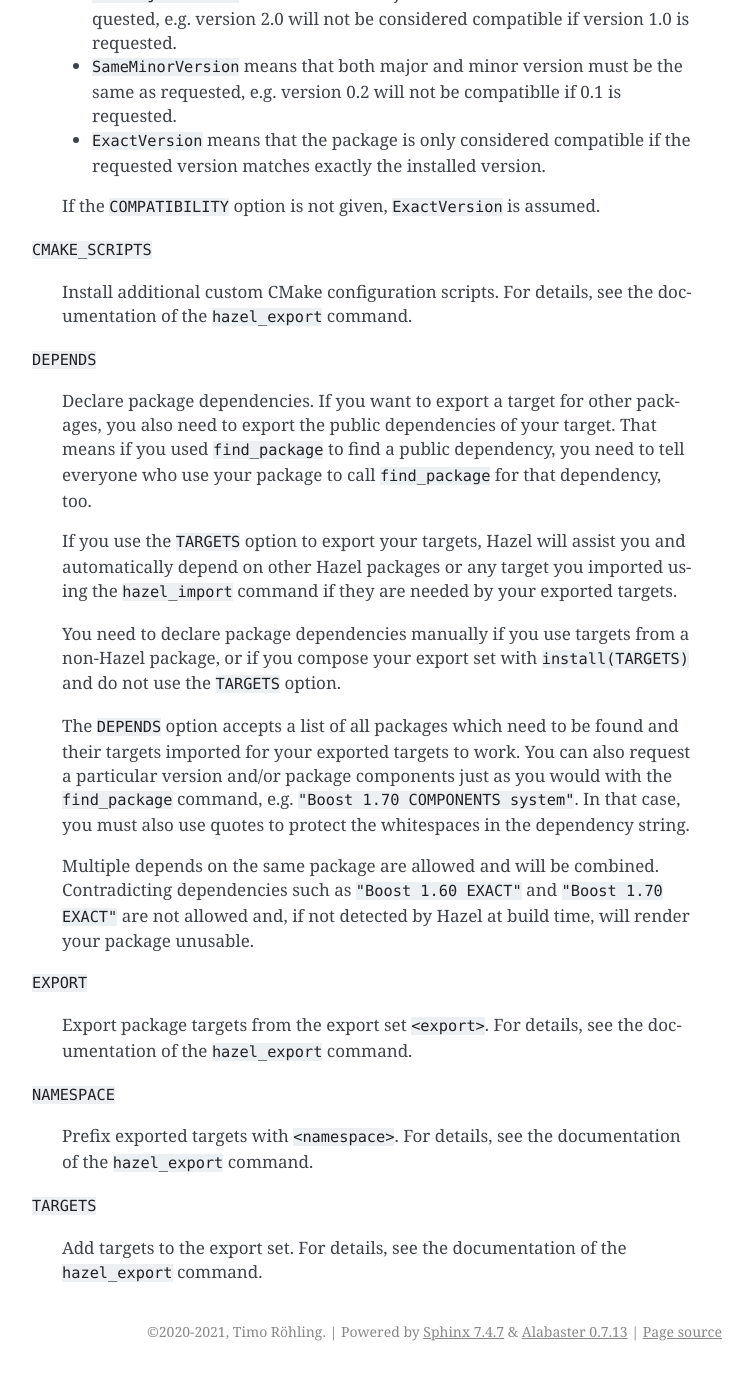
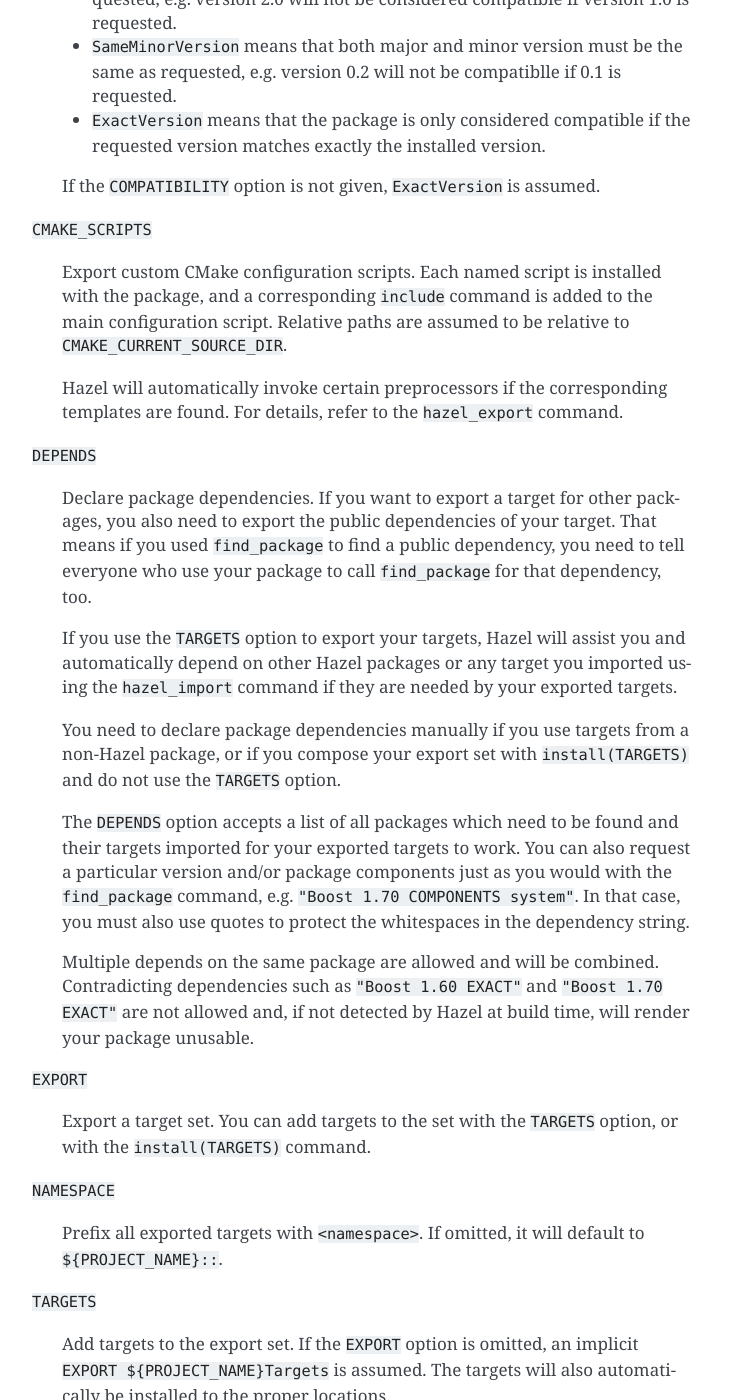
Before and after one commit to roehling/catkin-ng, a Sphinx documentation site: the page built from hazel/docs/command/hazel_package.rst, in a window 1280 px wide and 1400 px high, scrolled down 788 px. Shown: the whole window, without its empty margins (388-1141 px from the left). Built offline with Sphinx 7.4.7, drawn with Linux system fonts in a browser that asks for light colours; cross-references to code outside the pages are shown as plain code; before the commit the page ends 2159 px from its top, so only the background shows below that; some of the changed text lies outside the part shown.

Commit message:
Update documentation and modify a few features for usability

```diff
--- a/hazel/docs/command/hazel_export.rst
+++ b/hazel/docs/command/hazel_export.rst
@@ -79,11 +79,7 @@ The following options are available:
 ``EXPORT``
 
     Export a target set. You can add targets to the set with the ``TARGETS``
-    option, or with
-
-    .. code-block:: cmake
-
-        install(TARGETS ... EXPORT <export>)
+    option, or with the :cmake:command:`install(TARGETS)` command.
 
 ``FILE``
 
--- a/hazel/docs/command/hazel_package.rst
+++ b/hazel/docs/command/hazel_package.rst
@@ -62,8 +61,14 @@ The following options are available:
 
 ``CMAKE_SCRIPTS``
 
-    Install additional custom CMake configuration scripts. For details, see the
-    documentation of the :cmake:command:`hazel_export` command.
+    Export custom CMake configuration scripts. Each named script is installed
+    with the package, and a corresponding :cmake:command:`include` command is
+    added to the main configuration script. Relative paths are assumed to be
+    relative to :cmake:variable:`CMAKE_CURRENT_SOURCE_DIR`.
+
+    Hazel will automatically invoke certain preprocessors if the corresponding
+    templates are found. For details, refer to the
+    :cmake:command:`hazel_export` command.
 
 ``DEPENDS``
 
@@ -97,15 +102,20 @@ The following options are available:
 
 ``EXPORT``
 
-    Export package targets from the export set ``<export>``. For details, see
-    the documentation of the :cmake:command:`hazel_export` command.
+    Export a target set. You can add targets to the set with the ``TARGETS``
+    option, or with the :cmake:command:`install(TARGETS)` command.
 
 ``NAMESPACE``
 
-    Prefix exported targets with ``<namespace>``. For details, see the
-    documentation of the :cmake:command:`hazel_export` command.
+    Prefix all exported targets with ``<namespace>``. If omitted, it will
+    default to ``${PROJECT_NAME}::``.
 
 ``TARGETS``
 
-    Add targets to the export set. For details, see the documentation of the
-    :cmake:command:`hazel_export` command.
+    Add targets to the export set. If the ``EXPORT`` option is omitted, an
+    implicit ``EXPORT ${PROJECT_NAME}Targets`` is assumed. The targets will
+    also automatically be installed to the proper locations.
+
+    The ``TARGETS`` option is the recommended way to export targets, because it
+    provides Hazel with an opportunity to scan the targets for known external
+    dependencies and implicitly add them to the ``DEPENDS`` option.
--- a/hazel/docs/index.rst
+++ b/hazel/docs/index.rst
@@ -40,7 +40,7 @@ Compatibility
 Hazel exports self-contained configuration scripts. Dependent packages can use
 the regular CMake ``find_package()`` mechanism to discover and import the
 targets. Hazel can also import caktin packages, ament packages, and pkg-config
-packages.
+modules.
 
 
 .. rubric:: Footnotes
```
Also changed, not shown: other parts of hazel/docs/command/hazel_package.rst (+0 -1 lines), hazel/docs/command/hazel_import.rst (added, +129 -0 lines), hazel/docs/command/hazel_python_setup.rst (added, +61 -0 lines), hazel/docs/reference.rst (+16 -13 lines), hazel/docs/.rstcheck.cfg (added), 8 other files.
